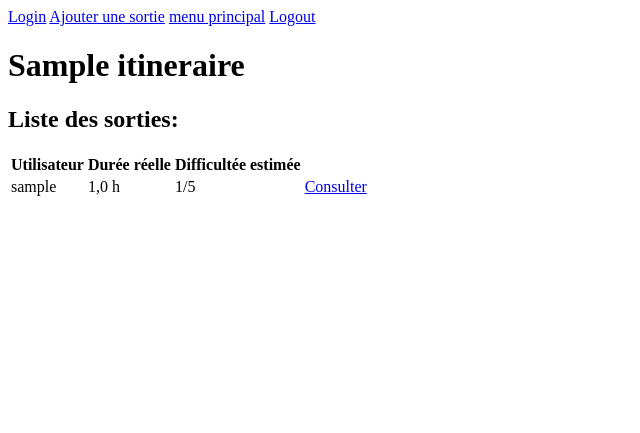
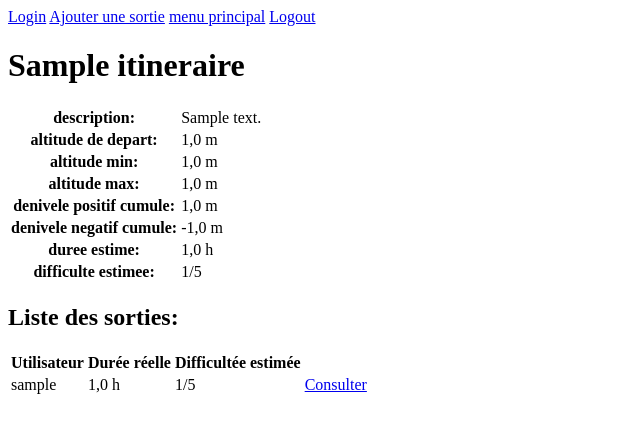
Before and after one commit to JulienDelavande/Topoguide-Django, a Django app: page /itineraires/1/ in a window 1280 px wide. Shown: the top 433 px of the page, without its empty margins (0-640 px from the left). Run offline with Django 4.2, Linux system fonts and the light colour scheme; tables that the repository leaves empty hold one stand-in row (values such as "Sample post"); some libraries are stand-ins or nearby versions.

Commit message:
ajout de bootstrap

```diff
--- a/topoguide/itineraires/templates/itineraires/listeSorties.html
+++ b/topoguide/itineraires/templates/itineraires/listeSorties.html
@@ -2,24 +2,67 @@
 
 {% block content %}
 
+<div class="container mt-3">
     <h1>{{ itineraire }}</h1>
+    <table class="table table-striped">
+        <tr>
+            <th>description:</th>
+            <td>{{ itineraire.description }}</td>
+        </tr>
+        <tr>
+            <th>altitude de depart:</th>
+            <td>{{ itineraire.altitude_de_depart }} m</td>
+        </tr>
+        <tr>
+            <th>altitude min:</th>
+            <td>{{ itineraire.altitude_min }} m</td>
+        </tr>
+        <tr>
+            <th>altitude max:</th>
+            <td>{{ itineraire.altitude_max }} m</td>
+        </tr>
+        <tr>
+            <th>denivele positif cumule:</th>
+            <td>{{ itineraire.denivele_positif_cumule }} m</td>
+        </tr>
+        <tr>
+            <th>denivele negatif cumule:</th>
+            <td>-{{ itineraire.denivele_negatif_cumule }} m</td>
+        </tr>
+        <tr>
+            <th>duree estime:</th>
+            <td>{{ itineraire.duree_estime }} h</td>
+        </tr>
+        <tr>
+            <th>difficulte estimee:</th>
+            <td>{{ itineraire.difficulte_estimee }}/5</td>
+        </tr>
+    </table>
+</div>
+
+<div class="container mt-3">
     <h2>Liste des sorties:</h2>
 
-    <table>
+    <div class="table-responsive">
+        <table class="table table-striped">
             <tr>
-            <th>Utilisateur</th><th>Durée réelle</th><th>Difficultée estimée</th>
+                <th>Utilisateur</th><th>Durée réelle</th><th>Difficultée estimée</th><th></th><th></th>
             </tr>
             {% for sortie in ListeSorties %}
             <tr>
                 <td>{{ sortie.utilisateur }}</td>
                 <td>{{ sortie.duree_reelle }} h</td>
                 <td>{{ sortie.difficulte_estimee }}/5</td>
-            <td><a href={% url 'itineraires:sortieDetails' sortie.id %}>Consulter</a></td>
-            {% if utilisateur == sortie.utilisateur %}
-            <td><a href={% url 'itineraires:ajouterModifSortie' sortie.id %}>Modifier</a></td>
+                <td><a href={% url 'itineraires:sortieDetails' sortie.id %} class="btn btn-primary">Consulter</a></td>
+                {% if request.user == sortie.utilisateur %}
+                <td><a href={% url 'itineraires:ajouterModifSortie' sortie.id %} class="btn btn-success">Modifier</a></td>
+                {% else %}
+                <td></td>
                 {% endif %}
             </tr>
             {% endfor %}
         </table>
+    </div>
+</div>
 
 {% endblock content %}
```
Also changed, not shown: topoguide/itineraires/templates/itineraires/ajouterModifSortie.html (+8 -5 lines), topoguide/itineraires/templates/itineraires/listeItineraires.html (+6 -4 lines), topoguide/itineraires/templates/itineraires/sortieDetails.html (+15 -3 lines). Lines whose indentation alone changed are shown as unchanged.
